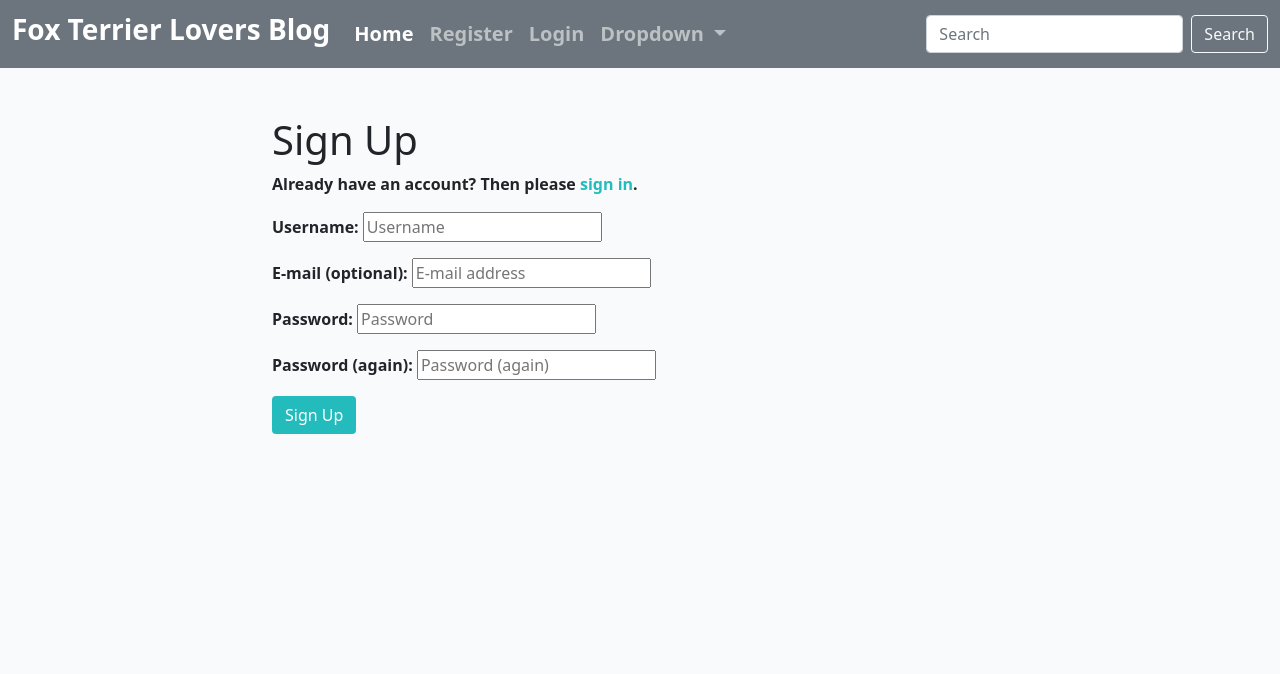
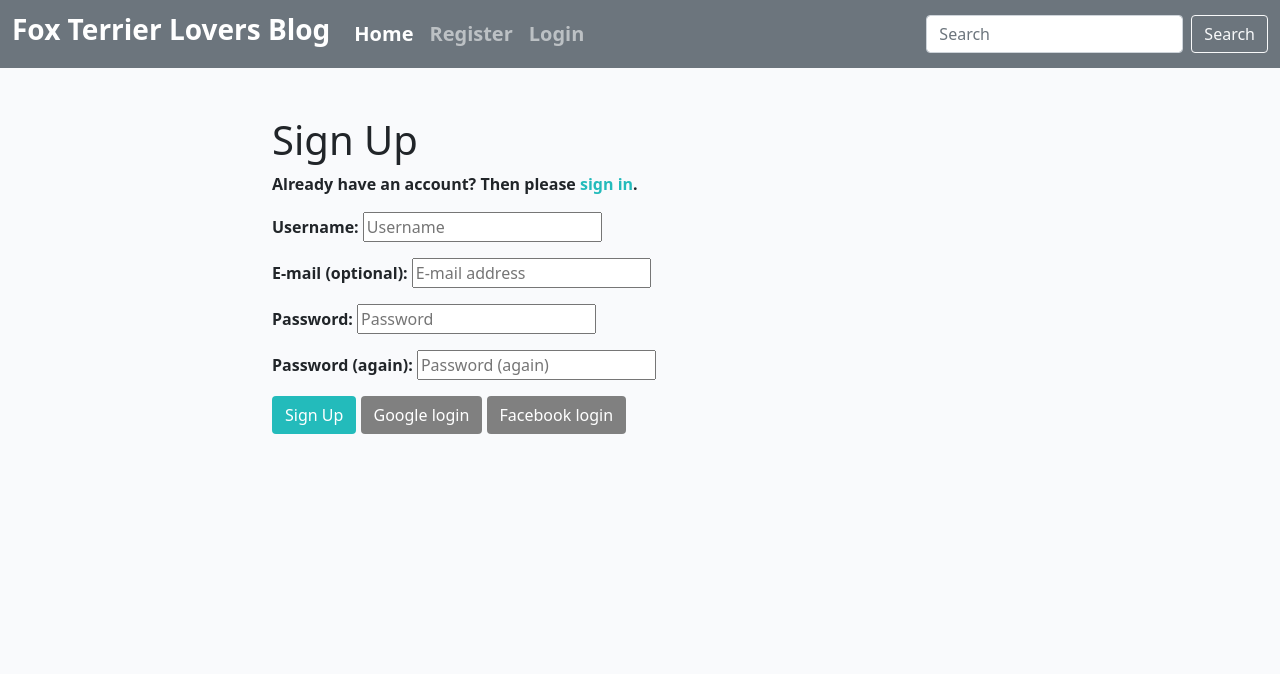
Before and after one commit to Pimmz/Project-4, a Django app: page /accounts/signup/ in a window 1280 px wide. Shown: the top 674 px of the page. Run offline with Django 3.2, Linux system fonts and the light colour scheme; some libraries are stand-ins or nearby versions.

Commit message:
Update to navbar and login paths

```diff
--- a/blog/urls.py
+++ b/blog/urls.py
@@ -5,4 +5,5 @@ urlpatterns = [
     path('', views.PostList.as_view(), name='home'),
     path('<slug:slug>/', views.PostDetail.as_view(), name='post_detail'),
     path('like/<slug:slug>', views.PostLike.as_view(), name='post_like'),
+    path('comment/<slug:slug>', views.PostComment.as_view(), name='post_comment'),
 ]
--- a/codestar/settings.py
+++ b/codestar/settings.py
@@ -29,6 +29,8 @@ INSTALLED_APPS = [
     'allauth',
     'allauth.account',
     'allauth.socialaccount',
+    'allauth.socialaccount.providers.facebook',
+    'allauth.socialaccount.providers.google',
     'cloudinary_storage',
     'django.contrib.staticfiles',
     'cloudinary',
@@ -36,6 +38,9 @@ INSTALLED_APPS = [
     'crispy_forms',
     'blog',
 ]
+
+#local
+'user'
 
 SITE_ID = 1
 
--- a/static/css/style.css
+++ b/static/css/style.css
@@ -112,6 +112,11 @@ body {
     color: #fff;
 }
 
+.btn-1 {
+    background-color: grey;
+    color: white;
+}
+
 .btn-signup:hover,
 .btn-signup:active {
     background-color: #fff;
@@ -141,3 +146,9 @@ body {
     background: transparent;
     border: none;
 }
+
+
+#signup-form a{
+    color: white;
+    text-decoration: none;
+}
--- a/templates/allauth/account/signup.html
+++ b/templates/allauth/account/signup.html
@@ -15,7 +15,7 @@
             {% trans 'Already have an account? Then please' %} <a class="link" href="{{ login_url }}">sign in</a>.
         </div>
     </div>
-    <div class="row">
+    <div class="row" id="signup-form">
         <div class="col-md-8 mt-3 offset-md-2">
             <form class="signup" id="signup_form" method="post" action="{% url 'account_signup' %}">
                 {% csrf_token %}
@@ -24,6 +24,8 @@
                     <input type="hidden" name="{{ redirect_field_name }}" value="{{ redirect_field_value }}" />
                 {% endif %}
                 <button class="btn btn-signup right" type="submit">{% trans "Sign Up" %}</button>
+                <button class="btn btn-1" type="submit"><a href="#">Google login</a></button>
+                <button class="btn btn-1" type="submit"><a href="#">Facebook login</a></button>
             </form>
         </div>
     </div>
--- a/templates/base.html
+++ b/templates/base.html
@@ -49,20 +49,7 @@
                     </li>
                     {% endif %}
 
-                    <li class="nav-item dropdown">
-                        <a class="nav-link dropdown-toggle" href="#" id="navbarDropdown" role="button"
-                            data-bs-toggle="dropdown" aria-expanded="false">
-                            Dropdown
-                        </a>
-                        <ul class="dropdown-menu" aria-labelledby="navbarDropdown">
-                            <li><a class="dropdown-item" href="#">Something here</a></li>
-                            <li><a class="dropdown-item" href="#">Something here</a></li>
-                            <li>
-                                <hr class="dropdown-divider">
-                            </li>
-                            <li><a class="dropdown-item" href="#">Something else here</a></li>
-                        </ul>
-                    </li>
+
 
                 </ul>
                 <form class="d-flex">
```
Also changed, not shown: blog/views.py (+13 -0 lines).
